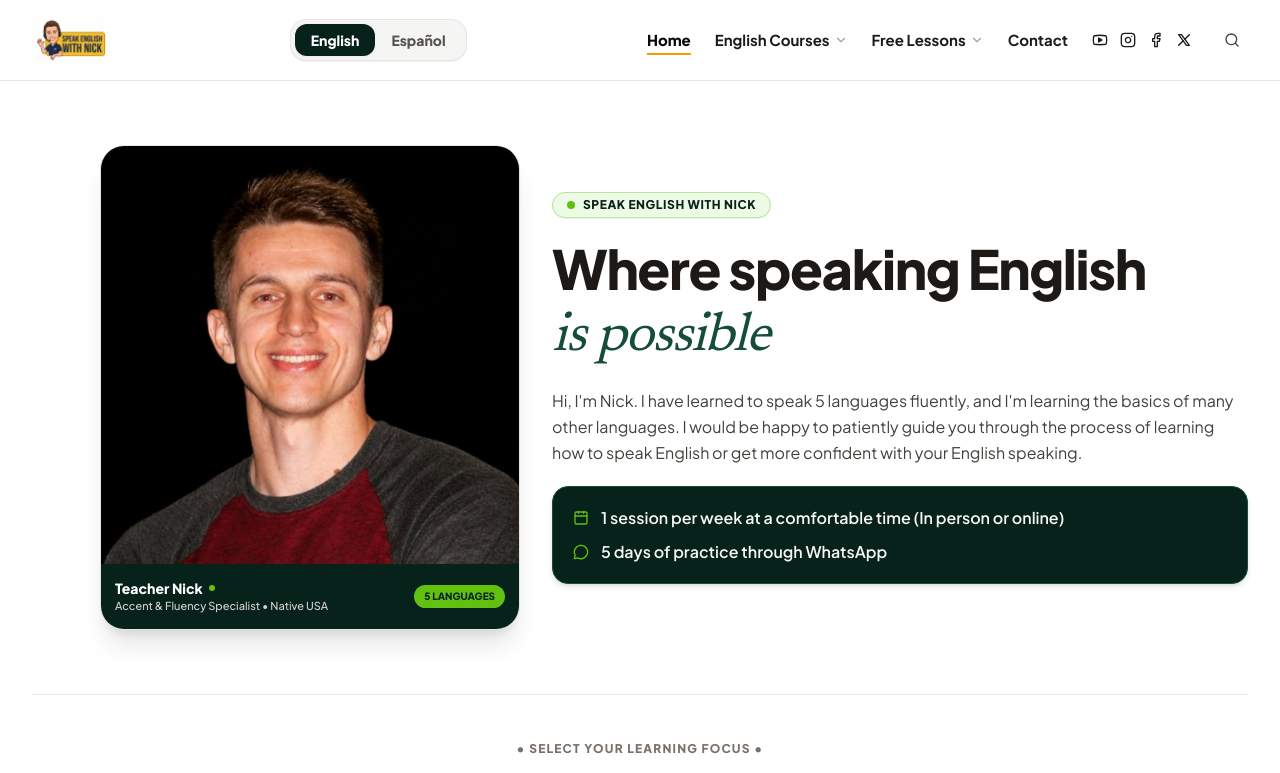
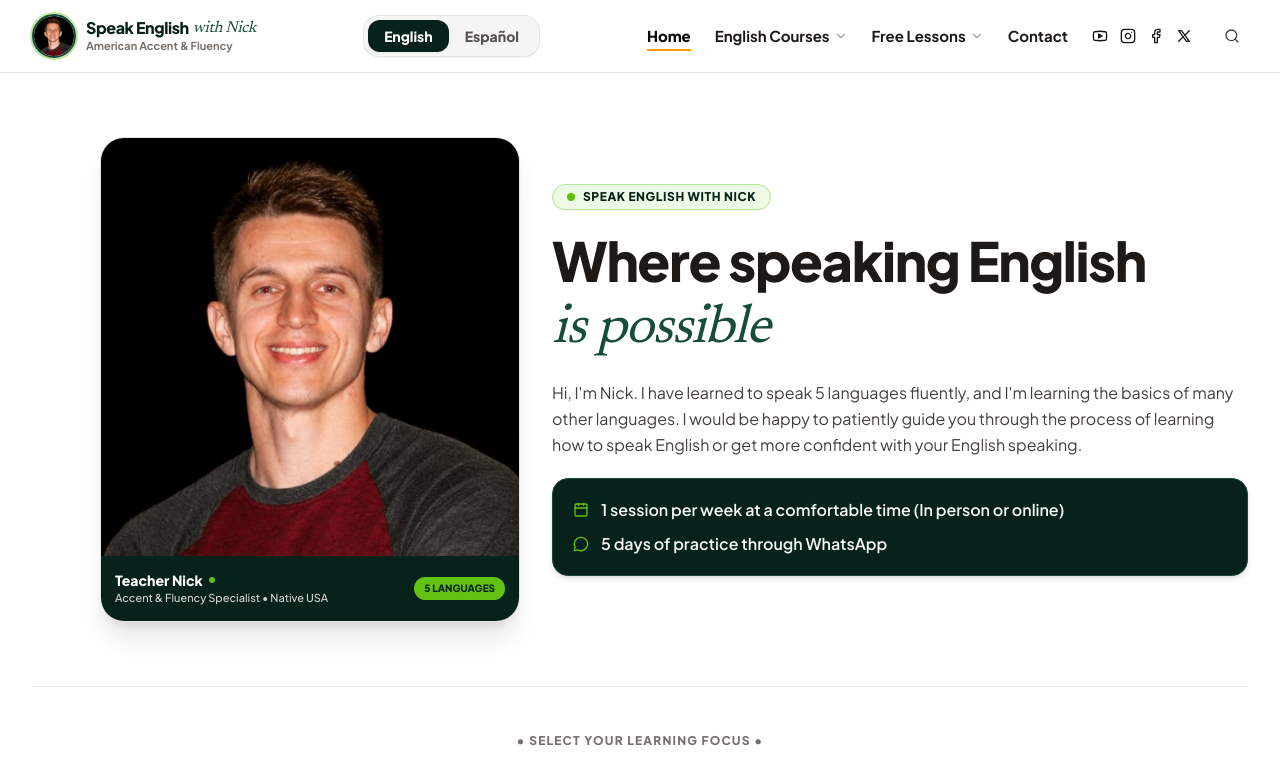
Before and after one commit to Mohansaina/speakenglishwithnick, a Next.js app: page / in a window 1280 px wide. Shown: the top 773 px of the page. Built offline with nearby package versions, Linux system fonts and the light colour scheme.

Commit message:
feat: set Nick photo as favicon and navbar brand logo

```diff
--- a/src/app/layout.tsx
+++ b/src/app/layout.tsx
@@ -25,6 +25,14 @@ export const viewport: Viewport = {
 export const metadata: Metadata = {
   title: 'Speak English with Nick | American English Accent & Fluency Coach',
   description: 'Top-rated American English accent and fluency training. Specialized for Spanish speakers and ambitious professionals to speak effortless, natural English with total confidence.',
+  icons: {
+    icon: [
+      { url: '/nick.png', type: 'image/png' },
+      { url: '/nick.jpg', type: 'image/jpeg' },
+    ],
+    shortcut: '/nick.png',
+    apple: '/nick.png',
+  },
   keywords: [
     'Speak English With Nick',
     'American Accent Training',
@@ -39,6 +47,14 @@ export const metadata: Metadata = {
     description: 'Master natural American English rhythm, eliminate mental translation, and speak with confidence.',
     url: 'https://speakenglishwithnick.com',
     siteName: 'Speak English with Nick',
+    images: [
+      {
+        url: '/nick.jpg',
+        width: 800,
+        height: 800,
+        alt: 'Coach Nick',
+      }
+    ],
     type: 'website',
   },
 };
--- a/src/components/Navbar.tsx
+++ b/src/components/Navbar.tsx
@@ -44,14 +44,23 @@ export const Navbar: React.FC<NavbarProps> = ({
     >
       <div className="max-w-7xl mx-auto px-4 sm:px-6 lg:px-8 flex items-center justify-between gap-4">
 
-        {/* 1. Left: Official Brand Logo (Nick Avatar + USA Badge matching reference) */}
+        {/* 1. Left: Official Brand Logo (Nick Avatar + Text) */}
         <Link href="/" className="flex items-center gap-2.5 shrink-0 group">
-          <div className="h-11 sm:h-13 w-auto flex items-center">
+          <div className="h-10 w-10 sm:h-11 sm:w-11 rounded-full overflow-hidden border-2 border-[#164c3c] shadow-xs shrink-0 ring-2 ring-[#62c110]/40">
             <img
-              src="/logo.jpg"
-              alt="Speak English with Nick"
-              className="h-11 sm:h-13 w-auto object-contain transition-transform group-hover:scale-102"
+              src="/nick.png"
+              alt="Coach Nick"
+              className="h-full w-full object-cover object-top transition-transform group-hover:scale-105"
             />
+          </div>
+          <div className="flex flex-col">
+            <div className="font-black text-[#07221a] tracking-tight text-sm sm:text-base leading-tight flex items-center gap-1">
+              <span>Speak English</span>
+              <span className="font-serif italic font-normal text-[#164c3c]">with Nick</span>
+            </div>
+            <span className="text-[10px] sm:text-[11px] font-bold text-stone-500 tracking-normal">
+              American Accent & Fluency
+            </span>
           </div>
         </Link>
 
```
Also changed, not shown: public/apple-icon.png (added), public/icon.png (added).
